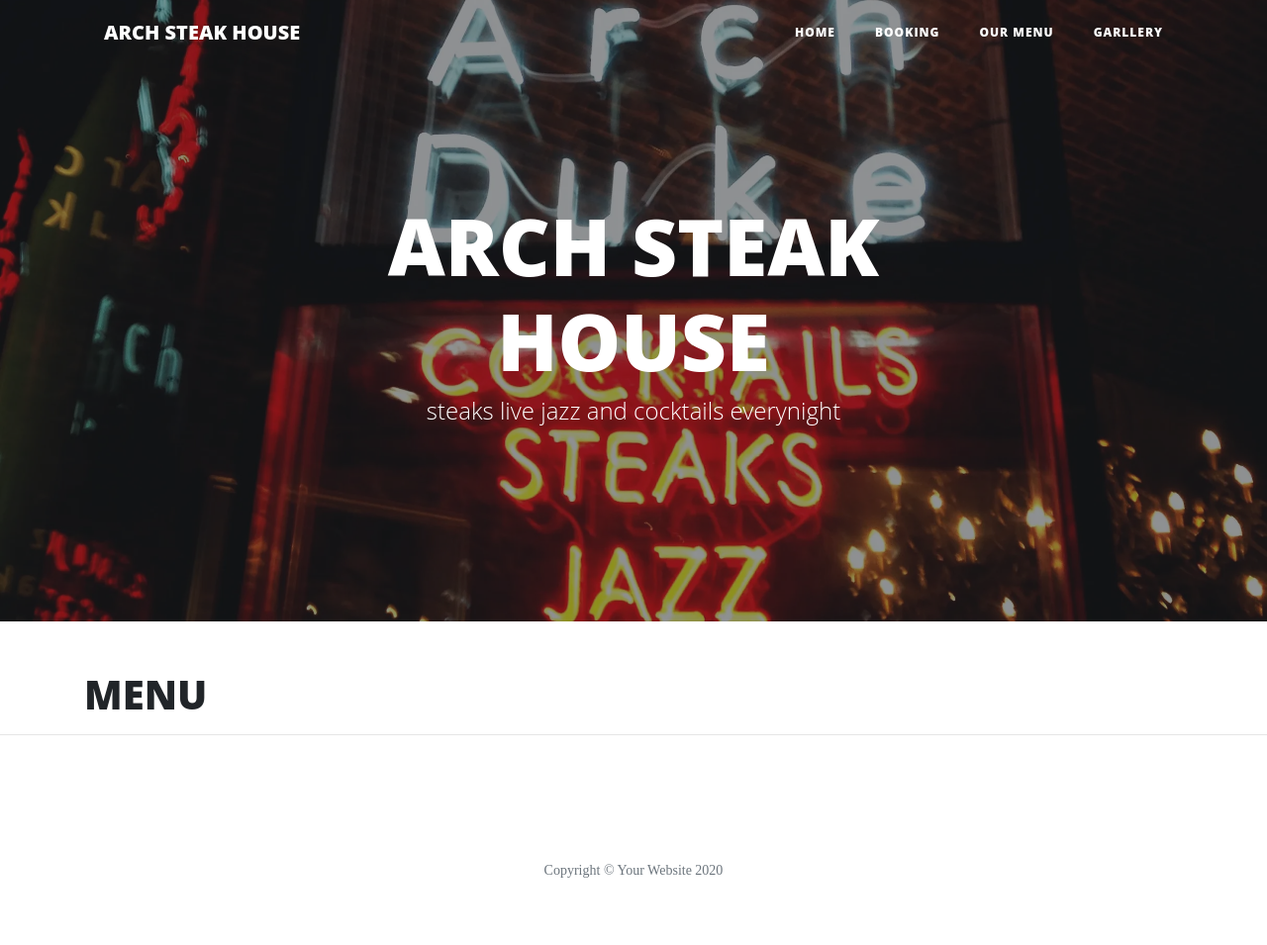
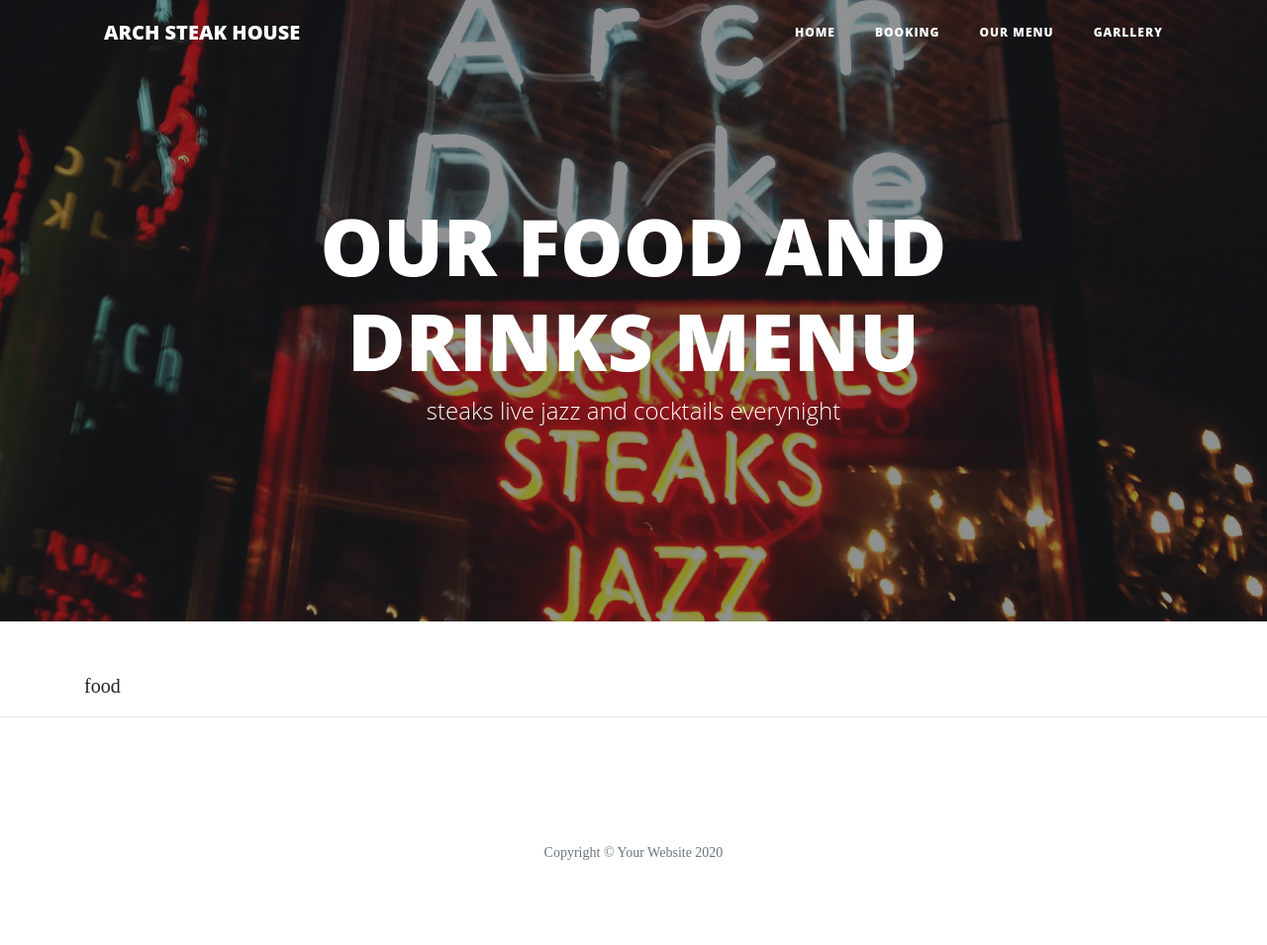
Before and after one commit to FranKBrownn/project-4-The-Archduke-steak-house, a Python web app: template templates/menu.html in a window 1280 px wide. Shown: the whole page at 99% size. After the commit the page ends 869 px from the top, so only its background shows below. Run offline with Jinja, Linux system fonts and the light colour scheme; the template is opened without the code that fills it, so the values that code supplies are empty; some libraries are stand-ins or nearby versions.

Commit message:
started to creat pdf linksto the menus for the menu page

```diff
--- a/templates/header.html
+++ b/templates/header.html
@@ -12,10 +12,6 @@
     <nav class="navbar navbar-expand-lg navbar-light fixed-top" id="mainNav">
         <div class="container">
           <a class="navbar-brand" href="{{ url_for('index') }}">ARCH STEAK HOUSE</a>
-          <button class="navbar-toggler navbar-toggler-right" type="button" data-toggle="collapse" data-target="#navbarResponsive" aria-controls="navbarResponsive" aria-expanded="false" aria-label="Toggle navigation">
-            Menu
-            <i class="fas fa-bars"></i>
-          </button>
           <div class="collapse navbar-collapse" id="navbarResponsive">
             <ul class="navbar-nav ml-auto">
               <li class="nav-item">
@@ -36,25 +32,13 @@
       </nav>
 
       <!-- Page Header -->
-      <header class="masthead" style="background-image: url('{{ url_for('static', filename='img/img_5597.webp') }}')">
-        <div class="overlay"></div>
-        <div class="container">
-          <div class="row">
-            <div class="col-lg-8 col-md-10 mx-auto">
-              <div class="site-heading">
-                <h1>ARCH STEAK HOUSE</h1>
-                <span class="subheading">steaks live jazz and cocktails everynight</span>
-              </div>
-            </div>
-          </div>
-        </div>
-      </header>
+
 
       <!-- Main Content -->
-      <div class="container">
+
         {% block header %}
         {% endblock %}
-      </div>
+
 
       <hr>
 
--- a/templates/menu.html
+++ b/templates/menu.html
@@ -1,4 +1,19 @@
 {% extends "header.html" %}
 {% block header %}
-    <h1>MENU</h1>
+<header class="masthead" style="background-image: url('{{ url_for('static', filename='img/img_5597.webp') }}')">
+    <div class="overlay"></div>
+    <div class="container">
+      <div class="row">
+        <div class="col-lg-8 col-md-10 mx-auto">
+          <div class="site-heading">
+            <h1>OUR FOOD AND DRINKS MENU</h1>
+            <span class="subheading">steaks live jazz and cocktails everynight</span>
+          </div>
+        </div>
+      </div>
+    </div>
+  </header>
+  <div class="container">
+        <a href="{{ url_for('static', filename='menus/arch_steak_house_food.pdf') }}">food</a>
+  </div>
 {% endblock %}
```
Also changed, not shown: templates/booking.html (+13 -2 lines), templates/gallery.html (+13 -0 lines), templates/index.html (+15 -2 lines), 1 other file.
